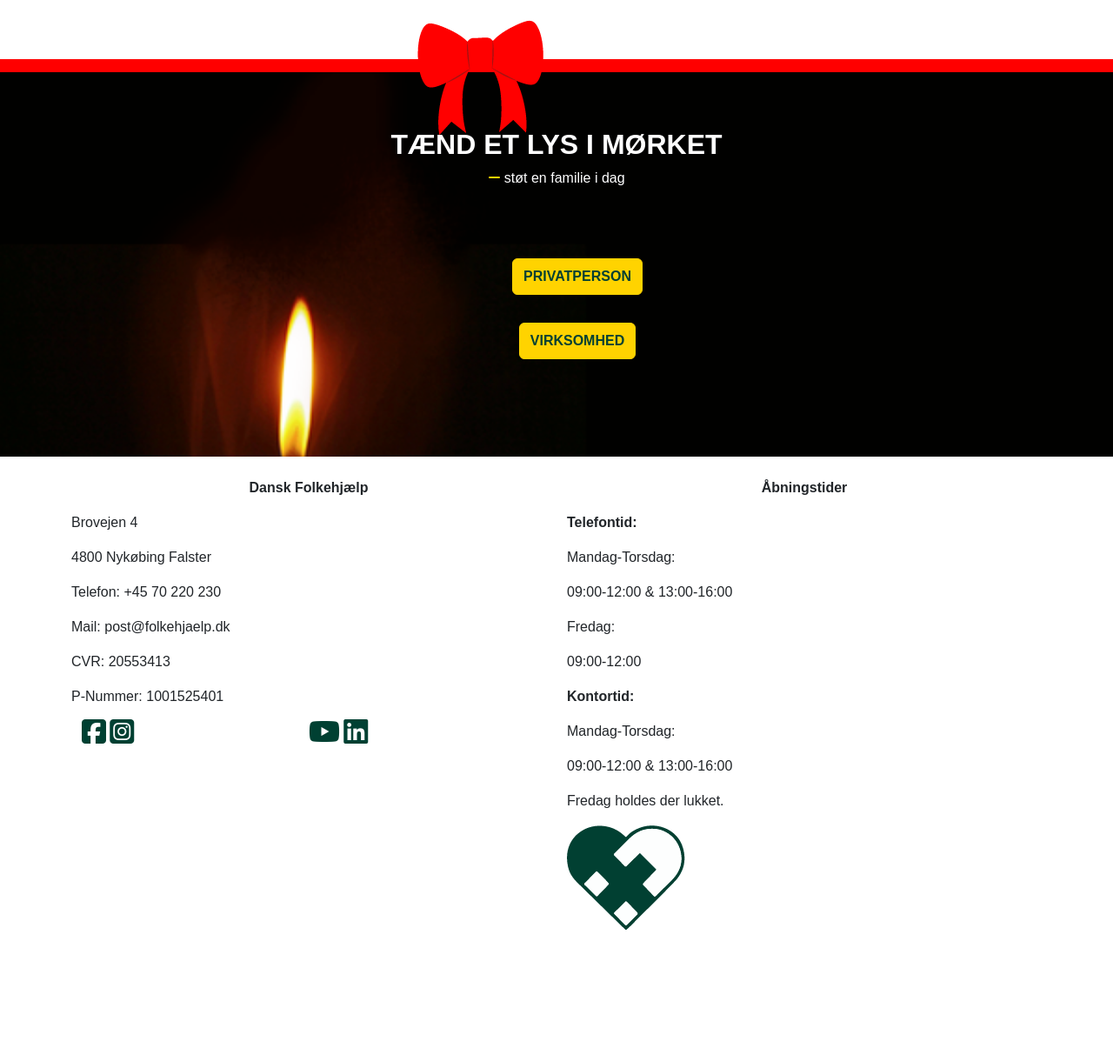
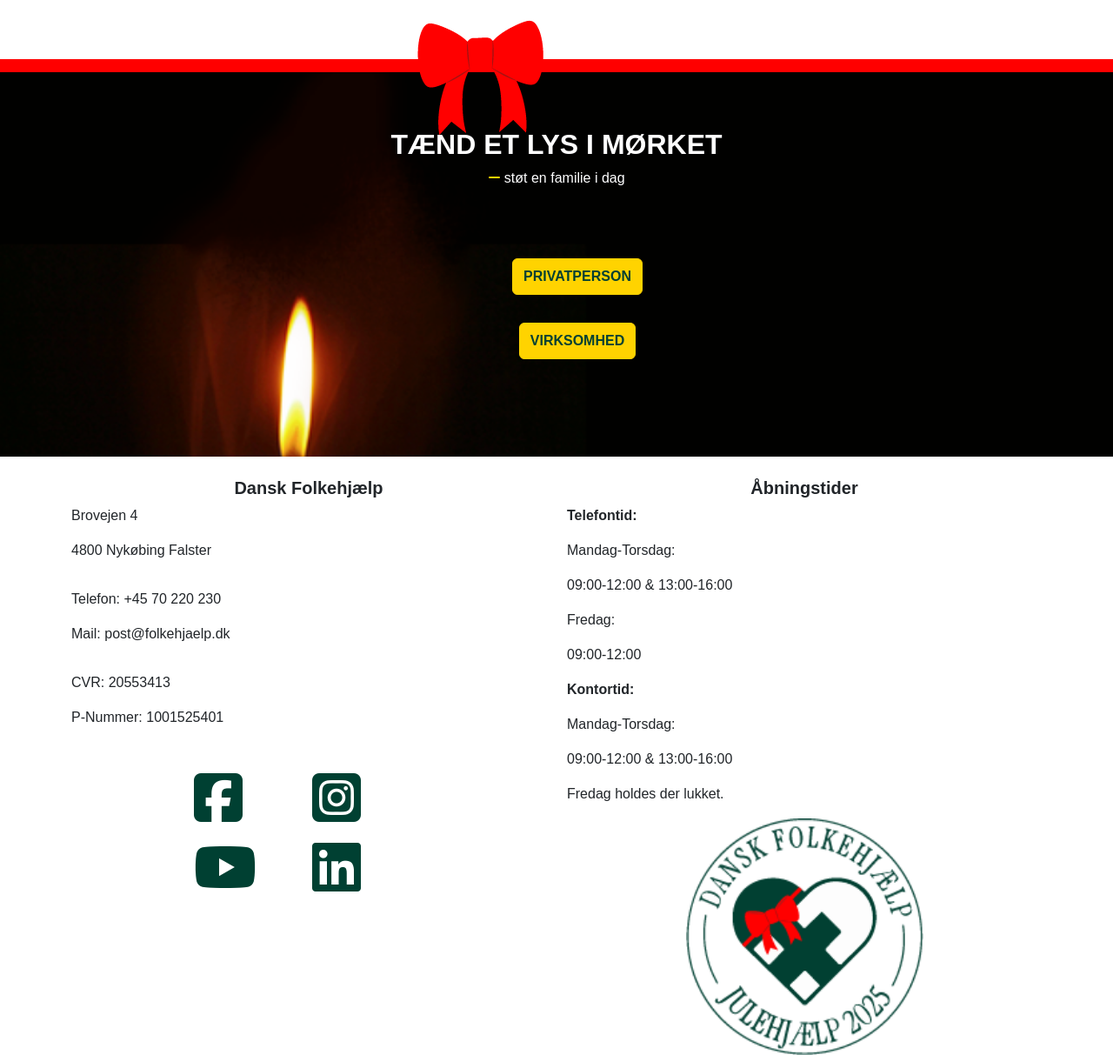
Before and after one commit to sofiepiszczek/Julehjaelp, a PHP site: page / in a window 1280 px wide. Shown: the part 3826-5039 px from the top of the page at 87% size. Before the commit the page ends 4895 px from the top, so only its background shows below. Run offline with PHP 8.4, Linux system fonts and the light colour scheme; style sheets or scripts are compiled from the project's sources; some libraries are stand-ins or nearby versions; some web fonts are replaced.

Commit message:
footer rettet og indsat det rigtige stempel

```diff
--- a/css/styles.scss
+++ b/css/styles.scss
@@ -138,3 +138,8 @@ p,.instru{
 .left1500{
 	left: 3%;
 }
+
+//footer
+.SoMeIcon{
+	font-size: 4rem;
+}
--- a/includes/footer.php
+++ b/includes/footer.php
@@ -23,36 +23,50 @@
     <div class="container pt-4">
         <div class="row">
             <div class="col">
-                <p class="text-center"><b>Dansk Folkehjælp</b></p>
+                <h5 class="text-center instru mb-2"><b>Dansk Folkehjælp</b></h5>
+                <div class="pb-3">
                 <p>Brovejen 4</p>
                 <p>4800 Nykøbing Falster</p>
+                </div>
+
+                <div class="pb-3">
                 <p>Telefon: +45 70 220 230</p>
                 <p>Mail: post@folkehjaelp.dk</p>
+                </div>
+
+                <div class="pb-3">
                 <p>CVR: 20553413</p>
                 <p>P-Nummer: 1001525401</p>
+                </div>
+
                 <div class="container d-flex justify-content-evenly">
-                    <div class="col">
-                        <i class="fa-brands fa-square-facebook fa-2xl text-darkgreen"><a
+                    <div class="row g-2">
+                    <div class="col-6 pt-3">
+                        <i class="SoMeIcon fa-brands fa-square-facebook text-darkgreen "><a
                                     href="https://www.facebook.com/profile.php?id=61568307530661"
                                     target="_blank"></a></i>
-                        <i class="fa-brands fa-square-instagram fa-2xl text-darkgreen"><a
+                    </div>
+                    <div class="col-6 pt-3">
+                        <i class="SoMeIcon fa-brands fa-square-instagram text-darkgreen"><a
                                     href="https://www.instagram.com/dansk_folkehjaelp/" target="_blank"></a></i>
                     </div>
 
-
-                    <div class="col">
-                        <i class="fa-brands fa-youtube fa-2xl text-darkgreen"><a
+                    <div class="col-6 pt-2">
+                        <i class="SoMeIcon fa-brands fa-youtube text-darkgreen"><a
                                     href="https://www.youtube.com/channel/UCuCJhyfSBQQPhOD6Ztyj_bw"
                                     target="_blank"></a></i>
-                        <i class="fa-brands fa-linkedin fa-2xl text-darkgreen"><a
+                    </div>
+                    <div class="col-6 pt-2">
+                        <i class="SoMeIcon fa-brands fa-linkedin text-darkgreen"><a
                                     href="https://www.linkedin.com/company/danskfolkehjaelp/"
                                     target="_blank"></a></i>
+                    </div>
                     </div>
                 </div>
 
             </div>
             <div class="col">
-                <p class="text-center"><b>Åbningstider</b></p>
+                <h5 class="text-center instru mb-2"><b>Åbningstider</b></h5>
                 <p><b>Telefontid:</b></p>
                 <p>Mandag-Torsdag:</p>
                 <p>09:00-12:00 & 13:00-16:00</p>
@@ -63,8 +77,8 @@
                 <p>09:00-12:00 & 13:00-16:00</p>
                 <p>Fredag holdes der lukket.</p>
 
-                <div class="col">
-                    <img src="/images/lillelogo.png" alt="lille logo">
+                <div class="col text-center">
+                    <img src="/images/StempelGreen.png" alt="lille logo" class="w-50">
                 </div>
             </div>
         </div>
```
Also changed, not shown: images/StempelGreen.png (added).
